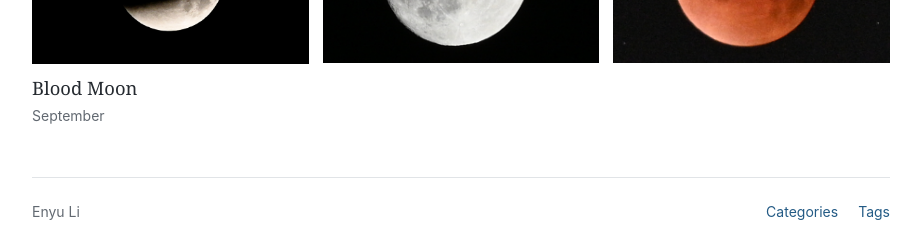
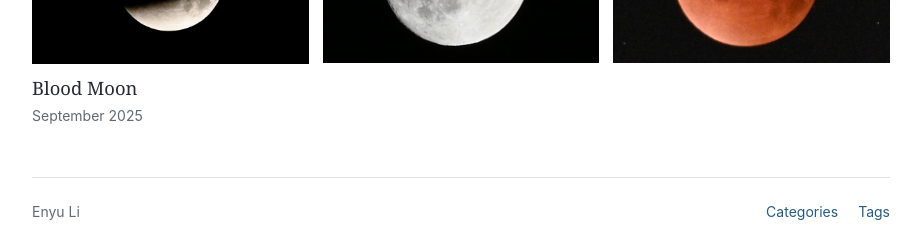
Before and after one commit to Enyu2023/Enyu2023.github.io, a Jekyll site: the page built from photography.html, in a window 1280 px wide and 900 px high, scrolled down 2174 px. Shown: the part 646-897 px from the top of the window, without its empty margins (179-1100 px from the left). Built offline with Jekyll 4.4.1, drawn with Linux system fonts in a browser that asks for light colours.

Commit message:
Set Blood Moon date to September 2025

```diff
--- a/_data/lunar_eclipse.yml
+++ b/_data/lunar_eclipse.yml
@@ -1,5 +1,5 @@
 title: Blood Moon
-date: September
+date: September 2025
 photos:
   - image: /assets/photography/lunar-eclipse-01.jpg
     alt: A red eclipsed Moon with a pale bright lower edge against a dark sky.
```
